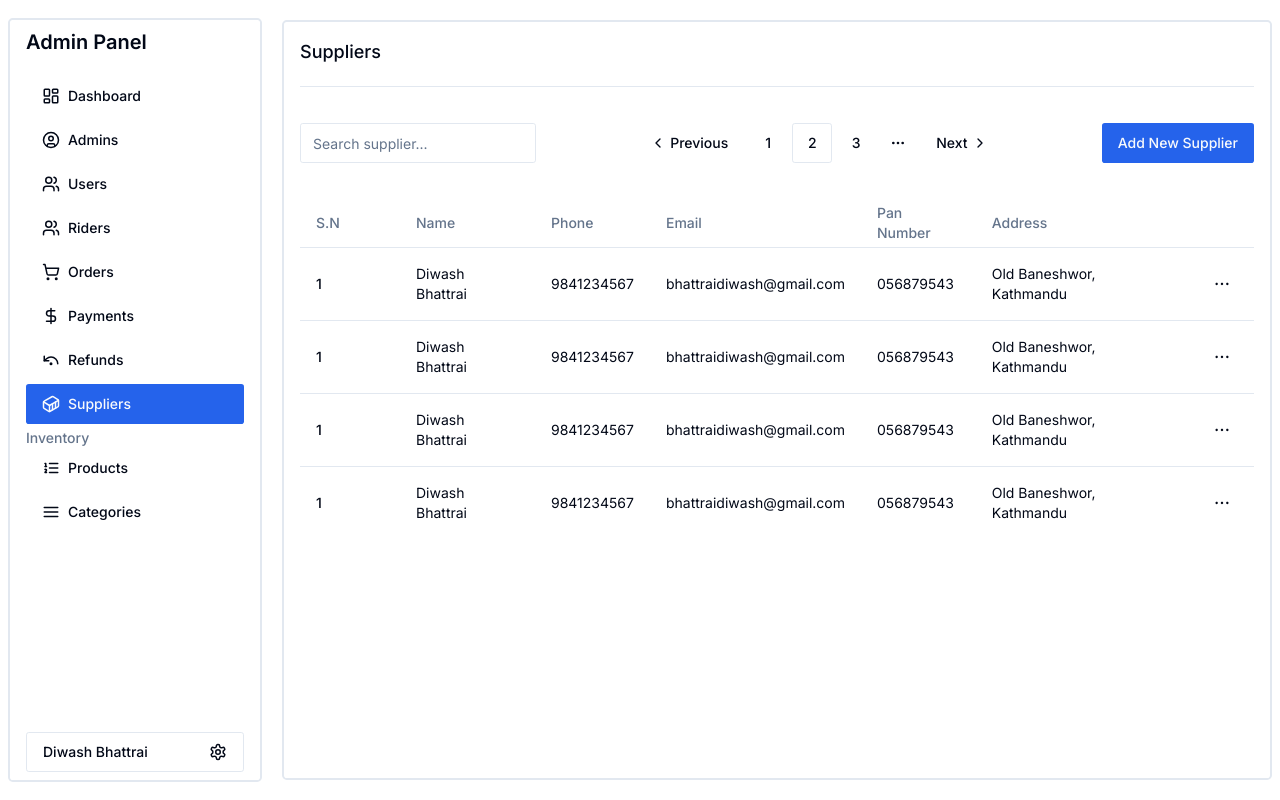
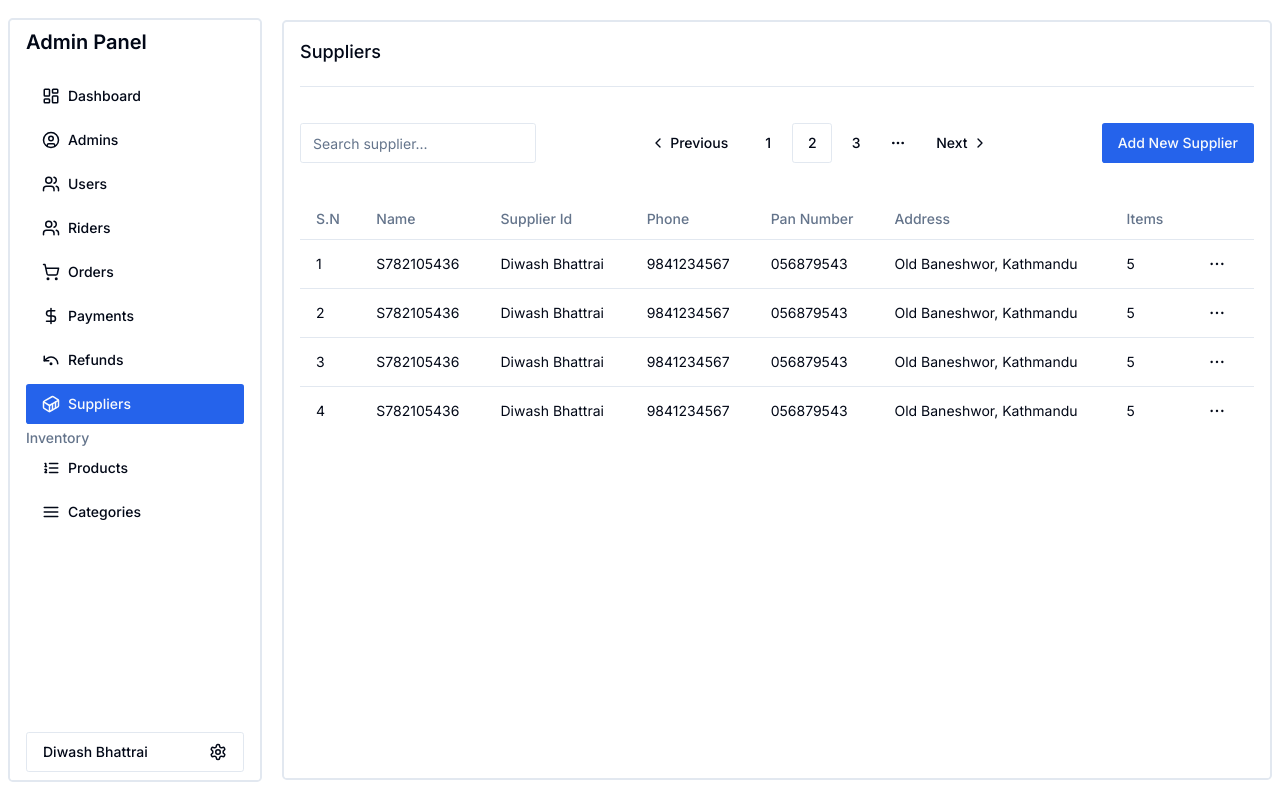
Before and after one commit to anil0403/mojo-admin, a Next.js app: page /suppliers in a window 1280 px wide. Built offline with nearby package versions, Linux system fonts and the light colour scheme.

Commit message:
uid and items added

```diff
--- a/app/(route)/(routes)/suppliers/page.tsx
+++ b/app/(route)/(routes)/suppliers/page.tsx
@@ -3,7 +3,7 @@ import { Separator } from "@/components/ui/separator";
 import Search from "@/components/search/search";
 import { Button } from "@/components/ui/button";
 import TablePagination from "@/components/pagination/Pagination";
-import { TableDemo } from "@/components/table/suppliers/test";
+import { TableDemo } from "@/components/table/suppliers/table";
 const SuppliersPage = () => {
   return (
     <div className="flex flex-col gap-5">
--- a/components/table/suppliers/test.tsx
+++ b/components/table/suppliers/table.tsx
@@ -8,40 +8,48 @@ import {
   TableHeader,
   TableRow,
 } from "@/components/ui/table";
-import CellAction from "../action/cell-action";
+import CellAction from "./cell-action";
 
 const suppliers = [
   {
     id: "1",
     name: "Diwash Bhattrai",
+    supplier_id : "S782105436",
     phone: "9841234567",
     address: "Old Baneshwor, Kathmandu",
     email: "bhattraidiwash@gmail.com",
     pan: "056879543",
+    items : "5"
   },
   {
-    id: "1",
+    id: "2",
     name: "Diwash Bhattrai",
+    supplier_id : "S782105436",
     phone: "9841234567",
     address: "Old Baneshwor, Kathmandu",
     email: "bhattraidiwash@gmail.com",
     pan: "056879543",
+    items : "5"
   },
   {
-    id: "1",
+    id: "3",
     name: "Diwash Bhattrai",
+    supplier_id : "S782105436",
     phone: "9841234567",
     address: "Old Baneshwor, Kathmandu",
     email: "bhattraidiwash@gmail.com",
     pan: "056879543",
+    items : "5"
   },
   {
-    id: "1",
+    id: "4",
     name: "Diwash Bhattrai",
+    supplier_id : "S782105436",
     phone: "9841234567",
     address: "Old Baneshwor, Kathmandu",
     email: "bhattraidiwash@gmail.com",
     pan: "056879543",
+    items : "5"
   },
 ];
 
@@ -51,25 +59,31 @@ export function TableDemo() {
       {/* <TableCaption>A list of your recent suppliers.</TableCaption> */}
       <TableHeader>
         <TableRow>
-          <TableHead className="w-[100px]">S.N</TableHead>
+          <TableHead>S.N</TableHead>
           <TableHead>Name</TableHead>
+          <TableHead>Supplier Id</TableHead>
           <TableHead>Phone</TableHead>
-          <TableHead>Email</TableHead>
+          {/* <TableHead>Email</TableHead> */}
           <TableHead>Pan Number</TableHead>
           <TableHead>Address</TableHead>
+          <TableHead>Items</TableHead>
+
         </TableRow>
       </TableHeader>
       <TableBody>
         {suppliers?.map((supplier) => (
           <TableRow key={supplier?.id}>
-            <TableCell className="font-medium">{supplier?.id}</TableCell>
+            <TableCell>{supplier?.id}</TableCell>
+            <TableCell>{supplier?.supplier_id}</TableCell>
             <TableCell>{supplier?.name}</TableCell>
             <TableCell>{supplier?.phone}</TableCell>
-            <TableCell>{supplier?.email}</TableCell>
+            {/* <TableCell>{supplier?.email}</TableCell> */}
             <TableCell>{supplier?.pan}</TableCell>
             <TableCell>{supplier?.address}</TableCell>
+            <TableCell>{supplier?.items}</TableCell>
+
             <TableCell>
-              <CellAction supplier= {supplier}/>
+              <CellAction supplier={supplier} />
             </TableCell>
           </TableRow>
         ))}
--- a/components/table/table.tsx
+++ /dev/null
@@ -1,316 +0,0 @@
-"use client"
-
-import * as React from "react"
-import {
-  CaretSortIcon,
-  ChevronDownIcon,
-  DotsHorizontalIcon,
-} from "@radix-ui/react-icons"
-import {
-  ColumnDef,
-  ColumnFiltersState,
-  SortingState,
-  VisibilityState,
-  flexRender,
-  getCoreRowModel,
-  getFilteredRowModel,
-  getPaginationRowModel,
-  getSortedRowModel,
-  useReactTable,
-} from "@tanstack/react-table"
-
-import { Button } from "@/components/ui/button"
-import { Checkbox } from "@/components/ui/checkbox"
-import {
-  DropdownMenu,
-  DropdownMenuCheckboxItem,
-  DropdownMenuContent,
-  DropdownMenuItem,
-  DropdownMenuLabel,
-  DropdownMenuSeparator,
-  DropdownMenuTrigger,
-} from "@/components/ui/dropdown-menu"
-import { Input } from "@/components/ui/input"
-import {
-  Table,
-  TableBody,
-  TableCell,
-  TableHead,
-  TableHeader,
-  TableRow,
-} from "@/components/ui/table"
-
-const data: Payment[] = [
-  {
-    id: "m5gr84i9",
-    amount: 316,
-    status: "success",
-    email: "ken99@yahoo.com",
-  },
-  {
-    id: "3u1reuv4",
-    amount: 242,
-    status: "success",
-    email: "Abe45@gmail.com",
-  },
-  {
-    id: "derv1ws0",
-    amount: 837,
-    status: "processing",
-    email: "Monserrat44@gmail.com",
-  },
-  {
-    id: "5kma53ae",
-    amount: 874,
-    status: "success",
-    email: "Silas22@gmail.com",
-  },
-  {
-    id: "bhqecj4p",
-    amount: 721,
-    status: "failed",
-    email: "carmella@hotmail.com",
-  },
-]
-
-export type Payment = {
-  id: string
-  amount: number
-  status: "pending" | "processing" | "success" | "failed"
-  email: string
-}
-
-export const columns: ColumnDef<Payment>[] = [
-  {
-    id: "select",
-    header: ({ table }) => (
-      <Checkbox
-        checked={
-          table.getIsAllPageRowsSelected() ||
-          (table.getIsSomePageRowsSelected() && "indeterminate")
-        }
-        onCheckedChange={(value) => table.toggleAllPageRowsSelected(!!value)}
-        aria-label="Select all"
-      />
-    ),
-    cell: ({ row }) => (
-      <Checkbox
-        checked={row.getIsSelected()}
-        onCheckedChange={(value) => row.toggleSelected(!!value)}
-        aria-label="Select row"
-      />
-    ),
-    enableSorting: false,
-    enableHiding: false,
-  },
-  {
-    accessorKey: "status",
-    header: "Status",
-    cell: ({ row }) => (
-      <div className="capitalize">{row.getValue("status")}</div>
-    ),
-  },
-  {
-    accessorKey: "email",
-    header: ({ column }) => {
-      return (
-        <Button
-          variant="ghost"
-          onClick={() => column.toggleSorting(column.getIsSorted() === "asc")}
-        >
-          Email
-          <CaretSortIcon className="ml-2 h-4 w-4" />
-        </Button>
-      )
-    },
-    cell: ({ row }) => <div className="lowercase">{row.getValue("email")}</div>,
-  },
-  {
-    accessorKey: "amount",
-    header: () => <div className="text-right">Amount</div>,
-    cell: ({ row }) => {
-      const amount = parseFloat(row.getValue("amount"))
-
-      // Format the amount as a dollar amount
-      const formatted = new Intl.NumberFormat("en-US", {
-        style: "currency",
-        currency: "USD",
-      }).format(amount)
-
-      return <div className="text-right font-medium">{formatted}</div>
-    },
-  },
-  {
-    id: "actions",
-    enableHiding: false,
-    cell: ({ row }) => {
-      const payment = row.original
-
-      return (
-        <DropdownMenu>
-          <DropdownMenuTrigger asChild>
-            <Button variant="ghost" className="h-8 w-8 p-0">
-              <span className="sr-only">Open menu</span>
-              <DotsHorizontalIcon className="h-4 w-4" />
-            </Button>
-          </DropdownMenuTrigger>
-          <DropdownMenuContent align="end">
-            <DropdownMenuLabel>Actions</DropdownMenuLabel>
-            <DropdownMenuItem
-              onClick={() => navigator.clipboard.writeText(payment.id)}
-            >
-              Copy payment ID
-            </DropdownMenuItem>
-            <DropdownMenuSeparator />
-            <DropdownMenuItem>View customer</DropdownMenuItem>
-            <DropdownMenuItem>View payment details</DropdownMenuItem>
-          </DropdownMenuContent>
-        </DropdownMenu>
-      )
-    },
-  },
-]
-
-export function DataTable() {
-  const [sorting, setSorting] = React.useState<SortingState>([])
-  const [columnFilters, setColumnFilters] = React.useState<ColumnFiltersState>(
-    []
-  )
-  const [columnVisibility, setColumnVisibility] =
-    React.useState<VisibilityState>({})
-  const [rowSelection, setRowSelection] = React.useState({})
-
-  const table = useReactTable({
-    data,
-    columns,
-    onSortingChange: setSorting,
-    onColumnFiltersChange: setColumnFilters,
-    getCoreRowModel: getCoreRowModel(),
-    getPaginationRowModel: getPaginationRowModel(),
-    getSortedRowModel: getSortedRowModel(),
-    getFilteredRowModel: getFilteredRowModel(),
-    onColumnVisibilityChange: setColumnVisibility,
-    onRowSelectionChange: setRowSelection,
-    state: {
-      sorting,
-      columnFilters,
-      columnVisibility,
-      rowSelection,
-    },
-  })
-
-  return (
-    <div className="w-full">
-      <div className="flex items-center py-4">
-        <Input
-          placeholder="Filter emails..."
-          value={(table.getColumn("email")?.getFilterValue() as string) ?? ""}
-          onChange={(event) =>
-            table.getColumn("email")?.setFilterValue(event.target.value)
-          }
-          className="max-w-sm"
-        />
-        <DropdownMenu>
-          <DropdownMenuTrigger asChild>
-            <Button variant="outline" className="ml-auto">
-              Columns <ChevronDownIcon className="ml-2 h-4 w-4" />
-            </Button>
-          </DropdownMenuTrigger>
-          <DropdownMenuContent align="end">
-            {table
-              .getAllColumns()
-              .filter((column) => column.getCanHide())
-              .map((column) => {
-                return (
-                  <DropdownMenuCheckboxItem
-                    key={column.id}
-                    className="capitalize"
-                    checked={column.getIsVisible()}
-                    onCheckedChange={(value) =>
-                      column.toggleVisibility(!!value)
-                    }
-                  >
-                    {column.id}
-                  </DropdownMenuCheckboxItem>
-                )
-              })}
-          </DropdownMenuContent>
-        </DropdownMenu>
-      </div>
-      <div className="rounded-md border">
-        <Table>
-          <TableHeader>
-            {table.getHeaderGroups().map((headerGroup) => (
-              <TableRow key={headerGroup.id}>
-                {headerGroup.headers.map((header) => {
-                  return (
-                    <TableHead key={header.id}>
-                      {header.isPlaceholder
-                        ? null
-                        : flexRender(
-                            header.column.columnDef.header,
-                            header.getContext()
-                          )}
-                    </TableHead>
-                  )
-                })}
-              </TableRow>
-            ))}
-          </TableHeader>
-          <TableBody>
-            {table.getRowModel().rows?.length ? (
-              table.getRowModel().rows.map((row) => (
-                <TableRow
-                  key={row.id}
-                  data-state={row.getIsSelected() && "selected"}
-                >
-                  {row.getVisibleCells().map((cell) => (
-                    <TableCell key={cell.id}>
-                      {flexRender(
-                        cell.column.columnDef.cell,
-                        cell.getContext()
-                      )}
-                    </TableCell>
-                  ))}
-                </TableRow>
-              ))
-            ) : (
-              <TableRow>
-                <TableCell
-                  colSpan={columns.length}
-                  className="h-24 text-center"
-                >
-                  No results.
-                </TableCell>
-              </TableRow>
-            )}
-          </TableBody>
-        </Table>
-      </div>
-      <div className="flex items-center justify-end space-x-2 py-4">
-        <div className="flex-1 text-sm text-muted-foreground">
-          {table.getFilteredSelectedRowModel().rows.length} of{" "}
-          {table.getFilteredRowModel().rows.length} row(s) selected.
-        </div>
-        <div className="space-x-2">
-          <Button
-            variant="outline"
-            size="sm"
-            onClick={() => table.previousPage()}
-            disabled={!table.getCanPreviousPage()}
-          >
-            Previous
-          </Button>
-          <Button
-            variant="outline"
-            size="sm"
-            onClick={() => table.nextPage()}
-            disabled={!table.getCanNextPage()}
-          >
-            Next
-          </Button>
-        </div>
-      </div>
-    </div>
-  )
-}
--- a/components/ui/table.tsx
+++ b/components/ui/table.tsx
@@ -73,7 +73,7 @@ const TableHead = React.forwardRef<
   <th
     ref={ref}
     className={cn(
-      "h-12 px-4 text-left align-middle font-medium text-muted-foreground [&:has([role=checkbox])]:pr-0",
+      "h-10 px-4 text-left align-middle font-medium text-muted-foreground [&:has([role=checkbox])]:pr-0",
       className
     )}
     {...props}
@@ -87,7 +87,7 @@ const TableCell = React.forwardRef<
 >(({ className, ...props }, ref) => (
   <td
     ref={ref}
-    className={cn("p-4 align-middle [&:has([role=checkbox])]:pr-0", className)}
+    className={cn("px-4 py-2 align-middle [&:has([role=checkbox])]:pr-0", className)}
     {...props}
   />
 ))
```
Also changed, not shown: components/table/suppliers/cell-action.tsx (renamed from components/table/action/cell-action.tsx).
